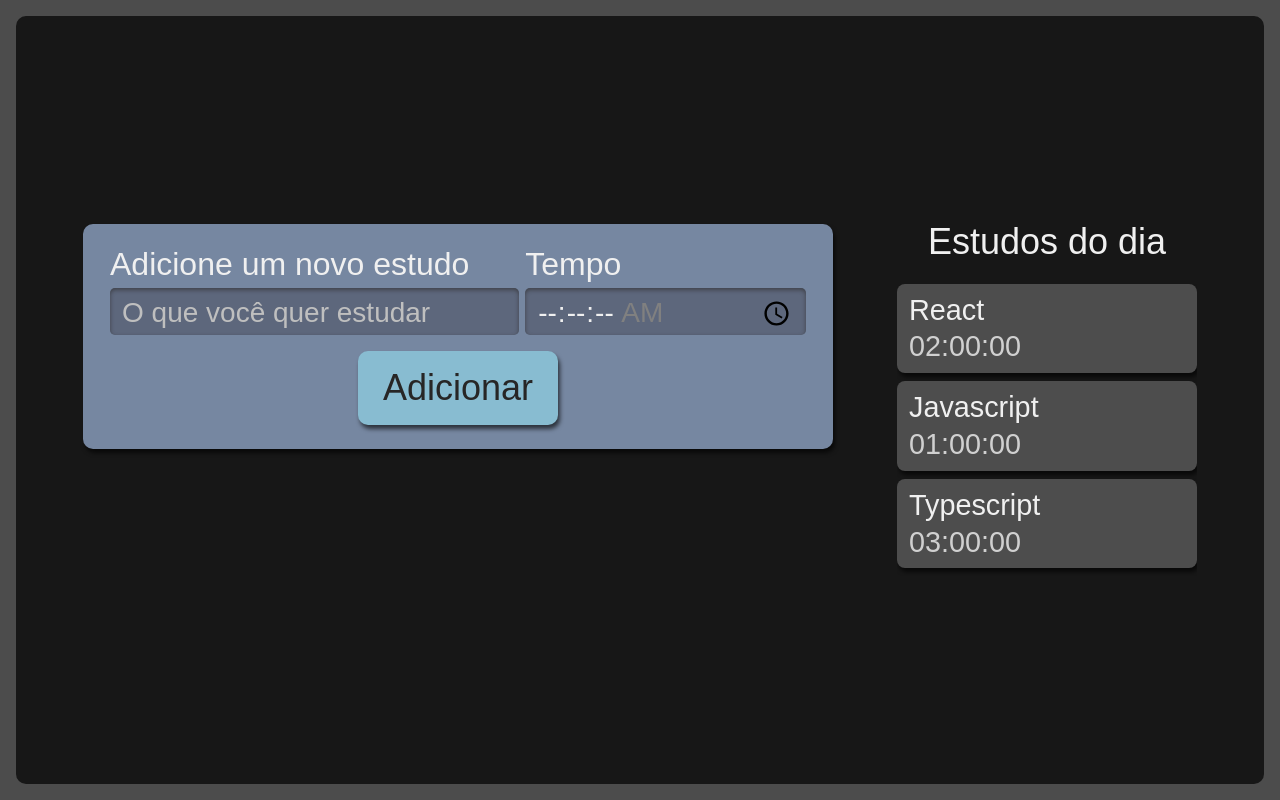
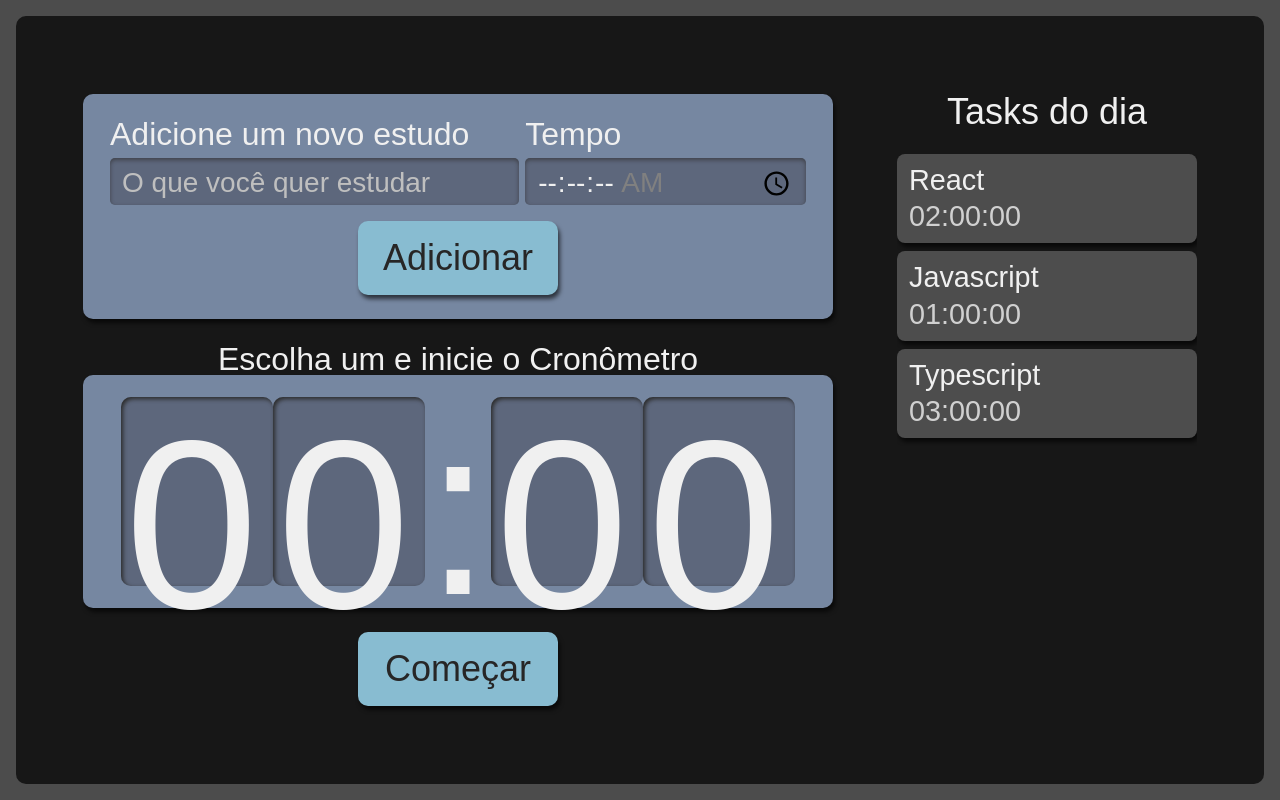
Before and after one commit to gabrielmg7/alura-react-typescript, a React (Create React App) app: page / in a window 1280 px wide. Built offline with nearby package versions, Linux system fonts and the light colour scheme.

Commit message:
Adicionando componentes e estilizando

```diff
--- /dev/null
+++ b/src/components/Cronometro/Cronometro.module.scss
@@ -0,0 +1,59 @@
+.cronometro {
+    display: flex;
+    flex-direction: column;
+    align-items: center;
+    grid-area: cronometro;
+
+    .relogioWrapper {
+      align-items: center;
+      background-color: #7687A1;
+      border-radius: 10px;
+      box-shadow: 2px 4px 4px #0000009F;
+      box-sizing: border-box;
+      display: flex;
+      font-size: 5rem;
+      justify-content: center;
+      margin-bottom: 24px;
+      padding: 16px 12px;
+      width: 100%;
+    }
+
+    .titulo {
+      font-size: 2rem;
+    }
+
+    button {
+      background-color: #88bcd1;
+      border-radius: 10px;
+      box-shadow: 2px 4px 4px #0000009F;
+      color: #272626;
+      cursor: pointer;
+      font-size: 1.25rem;
+      padding: 16px;
+      width: 150px;
+
+      &:active {
+        background-color: #7CA6B7;
+        box-shadow: 2px 2px 4px #0000009F inset;
+        cursor: auto;
+      }
+    }
+
+    @media screen and (min-width:1280px) {
+
+      .relogioWrapper{
+        font-size: 15rem;
+      }
+
+      p {
+        font-size: 2rem;
+      }
+
+      button {
+        grid-column-start: span 2;
+        justify-self: center;
+        width: 200px;
+        font-size: 2.25rem;
+      }
+    }
+  }
--- /dev/null
+++ b/src/components/Cronometro/Relogio/Relogio.module.scss
@@ -0,0 +1,21 @@
+.relogioNumero {
+    background-color: #5D677C;
+    box-shadow: 2px 2px 4px #2B2B2B inset;
+    height: 3.6rem;
+    width: 3rem;
+    padding: 8px 4px;
+    border-radius: 10px;
+
+    @media screen and (min-width:1280px) {
+      height: 10.8rem;
+      width: 9rem;
+    }
+  }
+
+  .relogioDivisao {
+    height: 4.2rem;
+
+    @media screen and (min-width:1280px) {
+      height: 12.6rem;
+    }
+  }
--- /dev/null
+++ b/src/components/Cronometro/Relogio/index.tsx
@@ -0,0 +1,13 @@
+import style from './Relogio.module.scss'
+
+export default function Relogio() {
+    return (
+        <>
+            <span className={style.relogioNumero}>0</span>
+            <span className={style.relogioNumero}>0</span>
+            <span className={style.relogioDivisao}>:</span>
+            <span className={style.relogioNumero}>0</span>
+            <span className={style.relogioNumero}>0</span>
+        </>
+    )
+}
--- /dev/null
+++ b/src/components/Cronometro/index.tsx
@@ -0,0 +1,15 @@
+import Botao from "../Botao"
+import Relogio from "./Relogio"
+import style from "./Cronometro.module.scss"
+
+export default function Cronometro() {
+    return (
+        <div className={style.cronometro}>
+            <p className={style.titulo}>Escolha um e inicie o Cronômetro</p>
+            <div className={style.relogioWrapper}>
+                <Relogio />
+            </div>
+            <Botao>Começar</Botao>
+        </div>
+    )
+}
--- /dev/null
+++ b/src/components/Lista/Item/index.tsx
@@ -0,0 +1,10 @@
+import style from '../Lista.module.scss';
+//{props}:{tipo}
+export default function Item({ tarefa, tempo }: { tarefa: string, tempo: string }) {
+    return (
+        <li className={style.item}>
+            <h3>{tarefa}</h3>
+            <span>{tempo}</span>
+        </li>
+    )
+}
--- a/src/components/Lista/index.tsx
+++ b/src/components/Lista/index.tsx
@@ -1,4 +1,5 @@
 import React from 'react';
+import Item from './Item';
 import style from './Lista.module.scss';
 
 function Lista() {
@@ -14,13 +15,11 @@
   }];
   return (
     <aside className={style.listaTarefas}>
-      <h2> Estudos do dia </h2>
+      <h2> Tasks do dia </h2>
       <ul>
         {tarefas.map((item, index) => (
-          <li key={index} className={style.item}>
-            <h3>{item.tarefa}</h3>
-            <span>{item.tempo}</span>
-          </li>
+         <Item key={index}
+          {...item}/> //exibe tudo dentro de item
         ))}
       </ul>
     </aside>
--- a/src/pages/App.tsx
+++ b/src/pages/App.tsx
@@ -1,4 +1,5 @@
 import React from 'react';
+import Cronometro from '../components/Cronometro';
 import Formulario from '../components/Form';
 import Lista from '../components/Lista';
 import style from './App.module.scss';
@@ -8,6 +9,7 @@
     <div className={style.AppStyle}>
       <Formulario />
       <Lista />
+      <Cronometro />
     </div>
   );
 }
```
